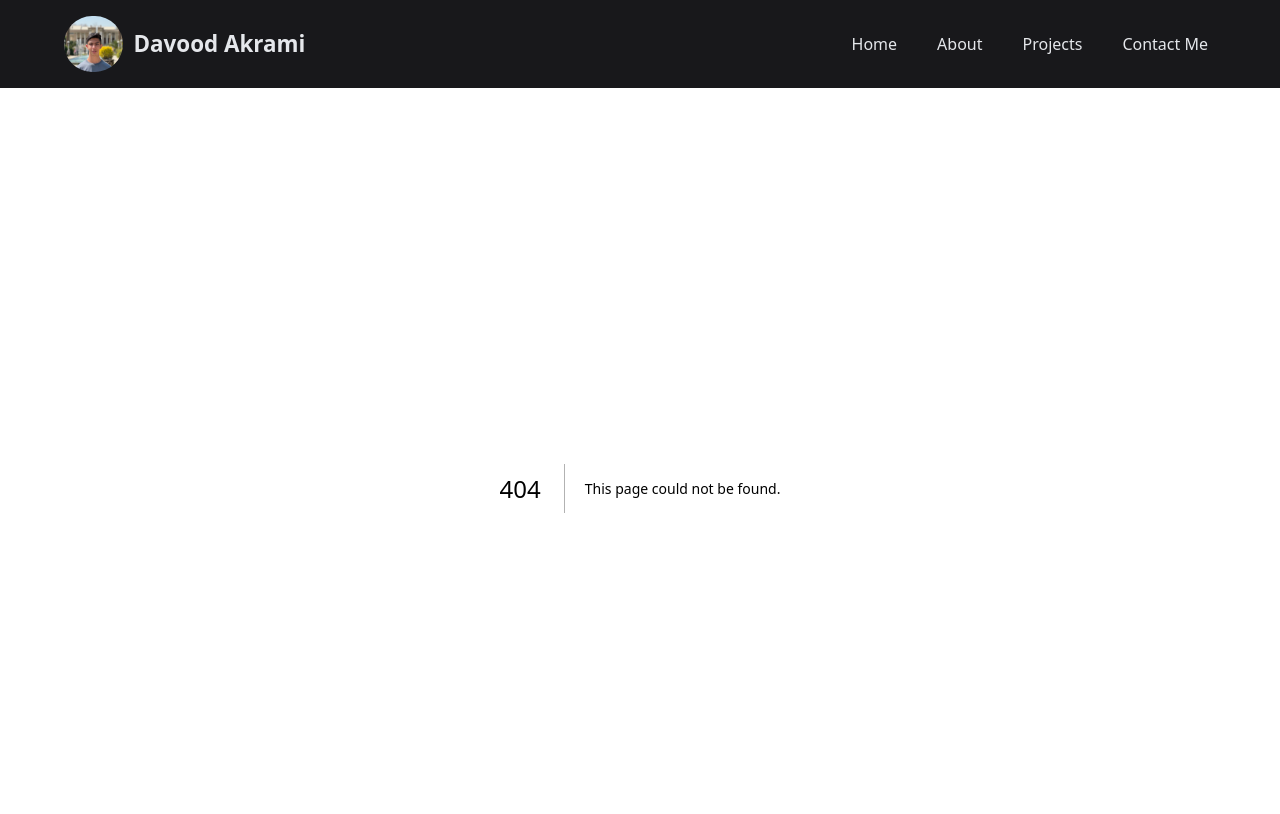
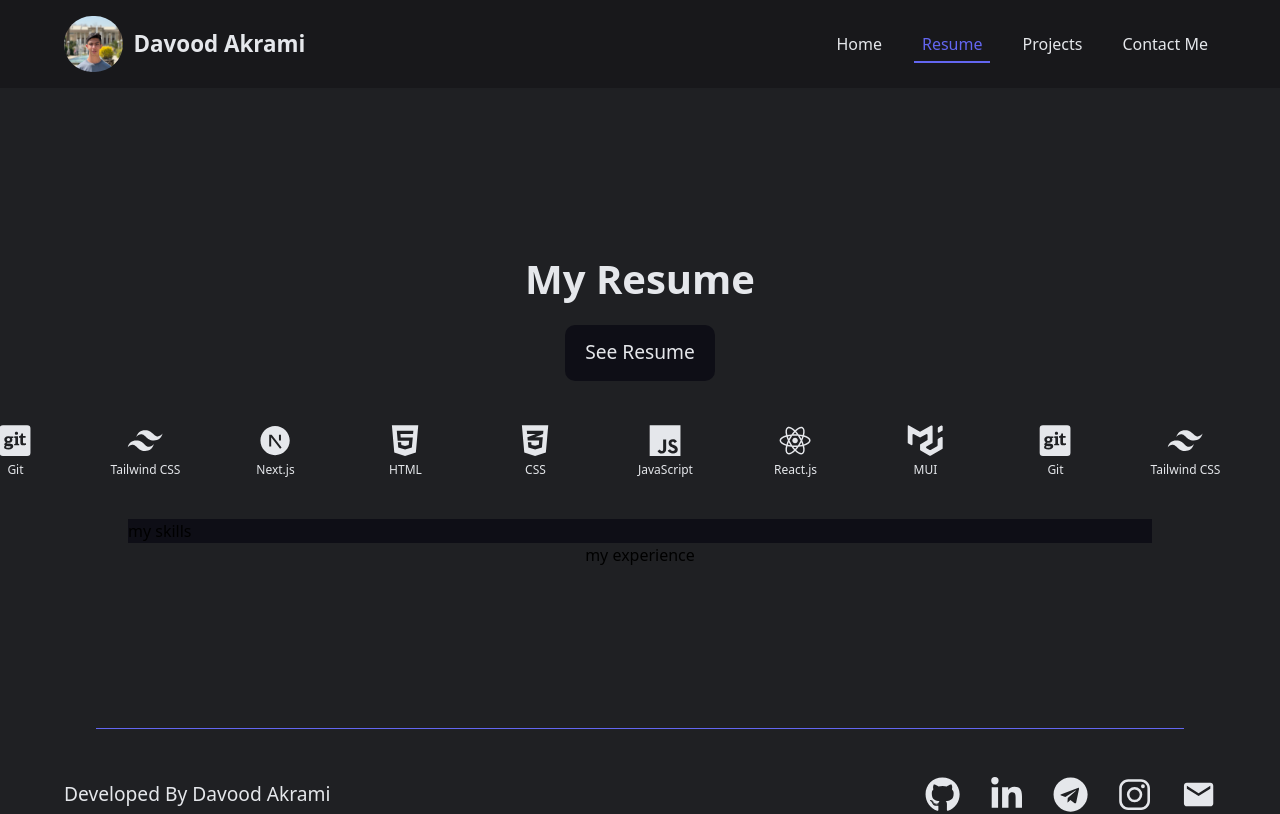
Before and after one commit to DavoodAkrami/Dark-Portfolio, a Next.js app: page /resume in a window 1280 px wide. Before the commit this address had no page. Shown: the top 814 px of the page. Built offline with nearby package versions, Linux system fonts and the light colour scheme.

Commit message:
Adding feat: SkillsSlider, resumePage

```diff
--- a/src/Data/Pages.json
+++ b/src/Data/Pages.json
@@ -4,8 +4,8 @@
         "path": "/"
     },
     {
-        "name": "About",
-        "path": "/about"
+        "name": "Resume",
+        "path": "/resume"
     },
     {
         "name": "Projects",
--- /dev/null
+++ b/src/Data/skills.js
@@ -0,0 +1,46 @@
+import { FaHtml5 } from "react-icons/fa";
+import { FaCss3Alt } from "react-icons/fa";
+import { IoLogoJavascript } from "react-icons/io5";
+import { RiReactjsFill } from "react-icons/ri";
+import { SiMui } from "react-icons/si";
+import { FaGitSquare } from "react-icons/fa";
+import { RiTailwindCssFill } from "react-icons/ri";
+import { RiNextjsFill } from "react-icons/ri";
+
+
+const Skills = [
+    {
+        name: "HTML",
+        icon: <FaHtml5 />
+    },
+    {
+        name: "CSS",
+        icon: <FaCss3Alt />
+    },
+    {
+        name: "JavaScript",
+        icon: <IoLogoJavascript />
+    },
+    {
+        name: "React.js",
+        icon: <RiReactjsFill />
+    },
+    {
+        name: "MUI",
+        icon: <SiMui />
+    },
+    {
+        name: "Git",
+        icon: <FaGitSquare />
+    },
+    {
+        name: "Tailwind CSS",
+        icon: <RiTailwindCssFill />
+    },
+    {
+        name: "Next.js",
+        icon: <RiNextjsFill />
+    }
+]
+
+export default Skills;
--- a/src/app/about/page.jsx
+++ /dev/null
@@ -1,12 +0,0 @@
-import ContactInfo from "@/Data/ContactInfo";
-
-const about = () => {
-
-    return (
-        <div className="">
-
-        </div>
-    )
-}
-
-export default about;
--- a/src/app/globals.css
+++ b/src/app/globals.css
@@ -5,6 +5,7 @@
   --foreground: #171717;
   --primary: #1f2023;
   --header: #18181b;
+  --button: #0e0e16;
   --accent: #6366f1;
   --text: #e5e7eb;
   --subtext: #a1a1aa;
@@ -22,6 +23,7 @@
   --text-color: var(--text);
   --subtext-color: var(--subtext);
   --highlight-color: var(--highlight);
+  --button-color: var(--button);
 }
 
 @media (prefers-color-scheme: dark) {
@@ -58,3 +60,29 @@ body {
 .ContactIcons {
   @apply text-[2.2rem] cursor-pointer hover:text-[var(--accent-color)] max-md:text-[1.6rem]
 }
+
+@keyframes marquee-left {
+  0% {
+    transform: translateX(0%);
+  }
+  100% {
+    transform: translateX(-50%);
+  }
+}
+
+@keyframes marquee-right {
+  0% {
+    transform: translateX(-50%);
+  }
+  100% {
+    transform: translateX(0%);
+  }
+}
+
+.animate-marquee-left {
+  animation: marquee-left 25s linear infinite;
+}
+
+.animate-marquee-right {
+  animation: marquee-right 25s linear infinite;
+}
--- /dev/null
+++ b/src/app/resume/page.jsx
@@ -0,0 +1,28 @@
+"use client"
+import ContactInfo from "@/Data/ContactInfo";
+import SkillsSlider from "@/components/SkillsSlider";
+
+const about = () => {
+    const contact = ContactInfo[0];
+
+    return (
+        <div className="bg-[var(--primary-color)] min-h-[80vh] flex flex-col items-center justify-center">
+            <h1 className="text-[2.5rem] text-[var(--text-color)] font-[570] mb-[1rem]">My Resume</h1>
+            <button
+                onClick={() => window.open(contact.resume)}
+                className="bg-[var(--button-color)] text-[1.2rem] text-[var(--text-color)] px-[1.2rem] py-[0.8rem] rounded-[10px] border border-transparent cursor-pointer hover:border-[var(--accent-color)]"
+            >
+                See Resume
+            </button>
+            <SkillsSlider direction="left"/>
+            <div className="w-[80%] mx-[auto] my-[0] bg-[var(--button-color)] ">
+                my skills
+            </div>
+            <div>
+                my experience
+            </div>
+        </div>
+    )
+}
+
+export default about;
--- /dev/null
+++ b/src/components/SkillsSlider.jsx
@@ -0,0 +1,25 @@
+"use client";
+import Skills from "@/Data/skills";
+import { clsx } from "clsx";
+
+const SkillsSlider = ({ direction = "left" }) => {
+  const animationClass = direction === "left" ? "animate-marquee-left" : "animate-marquee-right";
+
+  return (
+    <div className="overflow-hidden whitespace-nowrap w-full py-4 my-[1.6rem]">
+      <div className={clsx("flex gap-10 min-w-max", animationClass)}>
+        {[...Skills, ...Skills, ...Skills, ...Skills, ...Skills, ...Skills].map((skill, index) => (
+          <div
+            key={`${skill.name}-${index}`}
+            className="flex flex-col items-center justify-center min-w-[90px] text-[var(--text-color)]"
+          >
+            <div className="text-[2.2rem]">{skill.icon}</div>
+            <span className="text-xs mt-1 font-medium">{skill.name}</span>
+          </div>
+        ))}
+      </div>
+    </div>
+  );
+};
+
+export default SkillsSlider;
```
